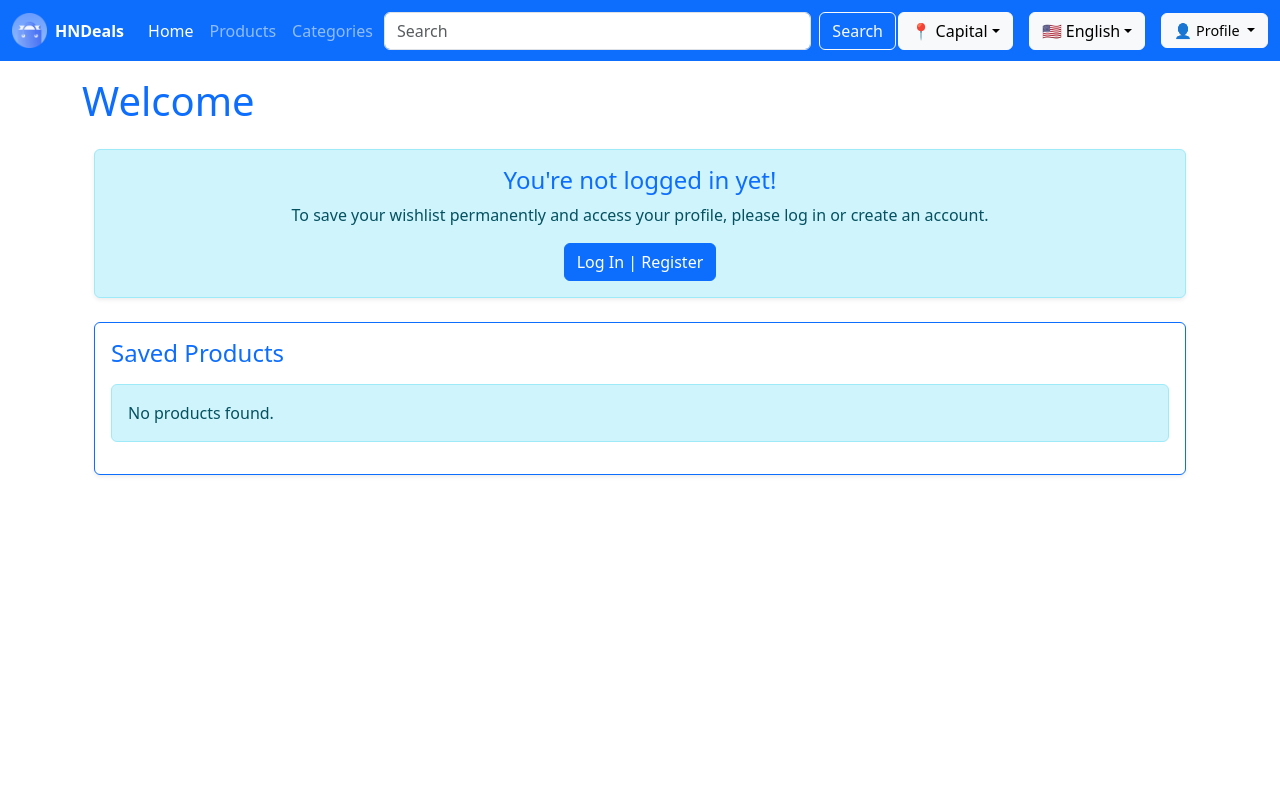
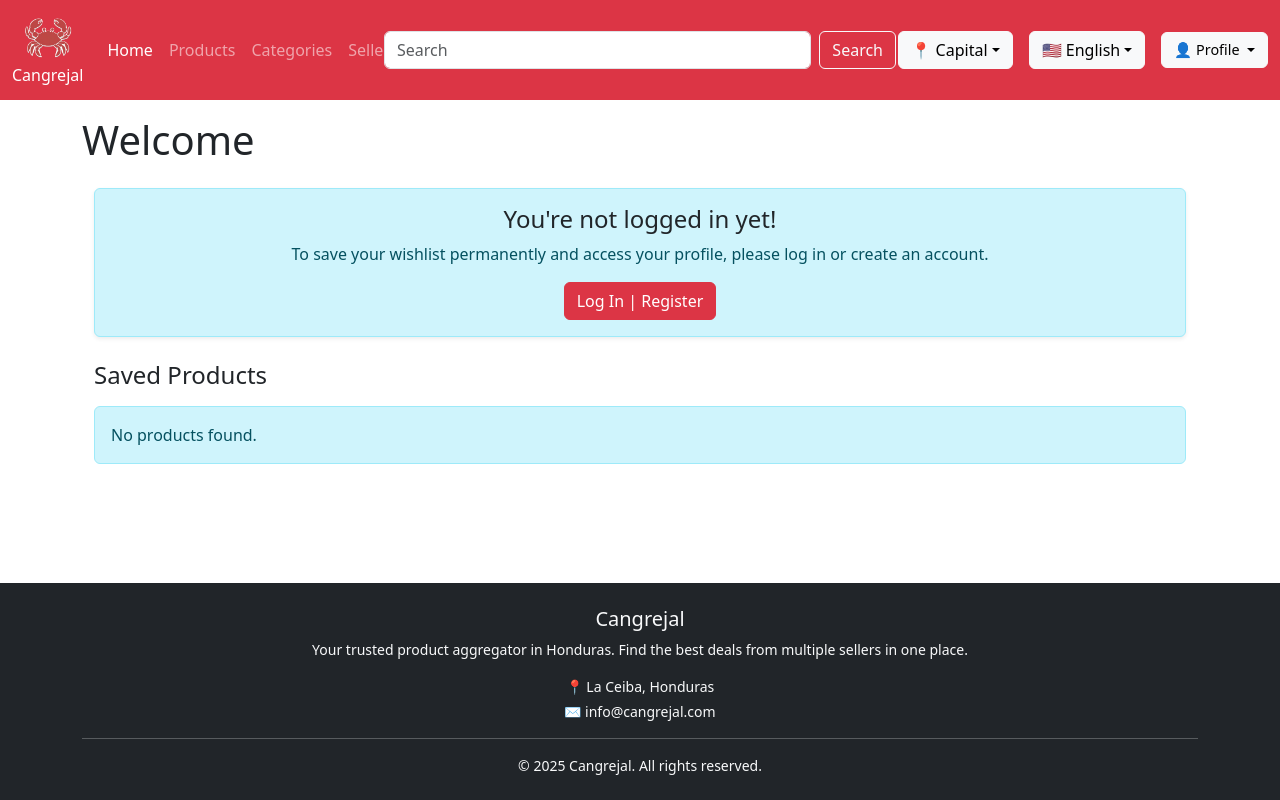
Before and after one commit to anna-at-sea/shop-aggregator, a Django app: page /en/users/anonymous/ in a window 1280 px wide. Run offline with Django 5.2, Linux system fonts and the light colour scheme; data comes from the database, SQL or seed files in the repository; parts of the project's set-up code (start-up, migrations or seed data) failed here and were passed over; some libraries are stand-ins or nearby versions.

Commit message:
Change branding, add footer

```diff
--- a/honduras_shop_aggregator/static/css/custom.css
+++ b/honduras_shop_aggregator/static/css/custom.css
@@ -13,3 +13,34 @@
     max-height: calc(100vh - 40px);
     overflow-y: auto;
 }
+
+.product-name {
+    display: -webkit-box;
+    -webkit-line-clamp: 2;
+    -webkit-box-orient: vertical;
+    overflow: hidden;
+    text-overflow: ellipsis;
+    min-height: 3rem;
+}
+
+.seller-name {
+    white-space: nowrap;
+    overflow: hidden;
+    text-overflow: ellipsis;
+    max-width: 100%;
+}
+
+html, body {
+    height: 100%;
+    margin: 0;
+  }
+
+body {
+    display: flex;
+    flex-direction: column;
+    min-height: 100vh;
+}
+
+main {
+    flex: 1;
+}
--- a/honduras_shop_aggregator/templates/layouts/base.html
+++ b/honduras_shop_aggregator/templates/layouts/base.html
@@ -5,21 +5,22 @@
     <meta charset="UTF-8">
     <meta http-equiv="X-UA-Compatible" content="IE=edge">
     <meta name="viewport" content="width=device-width, initial-scale=1.0">
-    <title>HNDeals</title>
+    <title>Cangrejal</title>
     {% load django_bootstrap5 %}
     {% bootstrap_css %}
     {% bootstrap_javascript %}
     {% load static %}
     <link rel="stylesheet" href="{% static 'css/custom.css' %}">
-    </head>
+    <link rel="icon" href="{% static 'images/favicon.png' %}" type="image/png">
+</head>
 <body>
     <header>
-        <nav class="navbar navbar-expand-lg navbar-dark {% if user.is_authenticated and user.is_seller %}bg-secondary{% else %}bg-primary{% endif %} py-2">
+        <nav class="navbar navbar-expand-lg navbar-dark {% if user.is_authenticated and user.is_seller %}bg-secondary{% else %}bg-danger{% endif %} py-2">
             <div class="container-fluid position-relative">
                 <div class="d-flex align-items-center">
-                    <a class="navbar-brand d-flex align-items-center me-3" href="{% url 'index' %}">
-                        <img src="{% static 'images/shopping-cart-7436205_640.png' %}" alt="HNDeals Logo" width="35" height="35" class="me-2">
-                        <span class="fs-6 fw-bold">HNDeals</span>
+                    <a class="navbar-brand d-flex flex-column align-items-center me-3" href="{% url 'index' %}">
+                        <img src="{% static 'images/logo.png' %}" alt="Cangrejal Logo" width="50" height="50">
+                        <span class="fs-6">Cangrejal</span>
                     </a>
                     <ul class="navbar-nav">
                         <li class="nav-item">
@@ -121,10 +122,29 @@
         </nav>
     </header>
 
-
+<main>
 <p></p>
   <div class="container wrapper flex-grow-1">
       {% block content %}{% endblock %}
   </div>
+</main>
+
+<footer class="bg-dark text-light py-4 mt-5">
+    <div class="container text-center">
+      <h5>Cangrejal</h5>
+      <p class="small mb-3">
+        {% translate "Your trusted product aggregator in Honduras. Find the best deals from multiple sellers in one place." %}
+      </p>
+
+      <p class="small mb-1">📍 La Ceiba, Honduras</p>
+      <p class="small mb-1">✉️ info@cangrejal.com</p>
+
+      <hr class="border-light">
+      <div class="small">
+        &copy; {% now "Y" %} Cangrejal. {% translate "All rights reserved." %}
+      </div>
+    </div>
+  </footer>
+
 </body>
 </html>
--- a/honduras_shop_aggregator/templates/layouts/base_form.html
+++ b/honduras_shop_aggregator/templates/layouts/base_form.html
@@ -32,7 +32,7 @@
         {% csrf_token %}
         {{ form|default:form|crispy }}
         <input
-            class="{{ button_class|default:'btn btn-primary' }}"
+            class="{{ button_class|default:'btn btn-danger' }}"
             type="submit"
             value="{{ button_text }}">
     </form>
--- a/honduras_shop_aggregator/templates/pages/categories/category_list.html
+++ b/honduras_shop_aggregator/templates/pages/categories/category_list.html
@@ -6,7 +6,7 @@
 {% include "partials/flash_message.html" %}
 
 <div class="container mt-4">
-    <h1 class="text-primary mb-4">{% translate "Categories" %}</h1>
+    <h1 class="text-dark mb-4">{% translate "Categories" %}</h1>
 
     {% if categories %}
       <div class="row row-cols-1 row-cols-sm-2 row-cols-md-3 row-cols-lg-4 g-4">
@@ -15,7 +15,7 @@
             <div class="card h-100 shadow-sm border-0">
               <div class="card-body d-flex flex-column">
                 <h5 class="card-title text-center mb-3">
-                  <a href="{% url 'category_page' category.slug %}" class="text-decoration-none text-primary">
+                  <a href="{% url 'category_page' category.slug %}" class="text-decoration-none text-dark">
                     {{ category.name }}
                   </a>
                 </h5>
--- a/honduras_shop_aggregator/templates/pages/categories/category_page.html
+++ b/honduras_shop_aggregator/templates/pages/categories/category_page.html
@@ -8,12 +8,12 @@
 
 <div class="container mt-4">
     <div class="mb-3">
-      <a href="{% url 'category_list' %}" class="text-decoration-none text-primary">
+      <a href="{% url 'category_list' %}" class="text-decoration-none text-secondary">
         ← {% translate "Back to Categories" %}
       </a>
     </div>
 
-    <h1 class="text-primary mb-4">{{ category.name }} {% translate "in" %} {{ current_city.name }}</h1>
+    <h1 class="text-dark mb-4">{{ category.name }} {% translate "in" %} {{ current_city.name }}</h1>
 
     <div class="row">
       <div class="col-12 col-md-3">
@@ -21,7 +21,7 @@
               <form method="get" class="card">
                   <div class="card-body bg-light">
                       {{ filter.form|crispy }}
-                      <button type="submit" class="btn btn-primary btn-sm">{% translate "Show" %}</button>
+                      <button type="submit" class="btn btn-danger btn-sm">{% translate "Show" %}</button>
                   </div>
               </form>
           </div>
--- a/honduras_shop_aggregator/templates/pages/products/product_list.html
+++ b/honduras_shop_aggregator/templates/pages/products/product_list.html
@@ -7,7 +7,7 @@
 {% include "partials/flash_message.html" %}
 
 <div class="container mt-4">
-    <h1 class="text-primary mb-4">{% translate "All Products in" %} {{ current_city.name }}</h1>
+    <h1 class="text-dark mb-4">{% translate "All Products in" %} {{ current_city.name }}</h1>
 
     <div class="row">
         <div class="col-12 col-md-3">
@@ -15,7 +15,7 @@
                 <form method="get" class="card">
                     <div class="card-body bg-light">
                         {{ filter.form|crispy }}
-                        <button type="submit" class="btn btn-primary btn-sm">{% translate "Show" %}</button>
+                        <button type="submit" class="btn btn-danger btn-sm">{% translate "Show" %}</button>
                     </div>
                 </form>
             </div>
--- a/honduras_shop_aggregator/templates/pages/users/profile.html
+++ b/honduras_shop_aggregator/templates/pages/users/profile.html
@@ -4,26 +4,26 @@
 
 {% block content %}
 {% include "partials/flash_message.html" %}
-<h1 class="text-primary">{% translate "Welcome" %}{% if user.is_authenticated %}, {{ user.username }}{% else %}{% endif %} </h1>
+<h1 class="text-dark">{% translate "Welcome" %}{% if user.is_authenticated %}, {{ user.username }}{% else %}{% endif %} </h1>
 <div class="container mt-4">
 {% if user.is_authenticated %}
     <div class="row">
         <div class="col-md-4">
-            <div class="card text-center border-primary shadow-sm">
-                <img src="{% static 'images/profile_placeholder.svg' %}" class="card-img-top rounded-circle mx-auto mt-3 border border-primary" alt="User Avatar" style="width: 120px;">
+            <div class="card text-center shadow-sm">
+                <img src="{% static 'images/profile_placeholder.svg' %}" class="card-img-top rounded-circle mx-auto mt-3 border" alt="User Avatar" style="width: 120px;">
                 <div class="card-body">
-                    <h5 class="card-title text-primary">{{ user.username }}</h5>
+                    <h5 class="card-title text-dark">{{ user.username }}</h5>
                     <p class="text-muted">{% translate "Member since" %}: {{ user.date_joined }}</p>
                 </div>
             </div>
 
             <div class="dropdown mt-3 text-center">
-                <button class="btn btn-primary dropdown-toggle" type="button" id="settingsDropdown" data-bs-toggle="dropdown" aria-expanded="false">
+                <button class="btn btn-danger dropdown-toggle" type="button" id="settingsDropdown" data-bs-toggle="dropdown" aria-expanded="false">
                     ⚙️ {% translate "Settings" %}
                 </button>
                 <ul class="dropdown-menu shadow-sm border-0">
-                    <li><a class="dropdown-item text-primary" href="{% url 'user_update' user.username %}"><i class="bi bi-pencil"></i> {% translate "Edit Profile" %}</a></li>
-                    <li><a class="dropdown-item text-primary" href="{% url 'user_password_change' user.username %}"><i class="bi bi-key"></i> {% translate "Change Password" %}</a></li>
+                    <li><a class="dropdown-item text-danger" href="{% url 'user_update' user.username %}"><i class="bi bi-pencil"></i> {% translate "Edit Profile" %}</a></li>
+                    <li><a class="dropdown-item text-danger" href="{% url 'user_password_change' user.username %}"><i class="bi bi-key"></i> {% translate "Change Password" %}</a></li>
                     <li><hr class="dropdown-divider"></li>
                     <li><a class="dropdown-item text-danger" href="{% url 'user_delete' user.username %}"><i class="bi bi-trash"></i> {% translate "Delete Account" %}</a></li>
                 </ul>
@@ -31,9 +31,9 @@
         </div>
 
         <div class="col-md-8">
-            <div class="card border-primary shadow-sm">
+            <div class="card shadow-sm">
                 <div class="card-body">
-                    <h4 class="card-title text-primary">{% translate "Profile Details" %}</h4>
+                    <h4 class="card-title text-dark">{% translate "Profile Details" %}</h4>
                     <ul class="list-group list-group-flush">
                         <li class="list-group-item"><strong>{% translate "Name" %}:</strong> {{ user.first_name }} {{ user.last_name }}</li>
                         <li class="list-group-item"><strong>{% translate "Email" %}:</strong> {{ user.email }}</li>
@@ -44,17 +44,18 @@
     </div>
 {% else %}
     <div class="alert alert-info text-center shadow-sm">
-    <h4 class="text-primary">{% translate "You're not logged in yet!" %}</h4>
+    <h4 class="text-dark">{% translate "You're not logged in yet!" %}</h4>
     <p>{% translate "To save your wishlist permanently and access your profile, please log in or create an account." %}</p>
-    <a href="{% url 'user_create' %}" class="btn btn-primary">{% translate "Log In | Register" %}</a>
+    <a href="{% url 'user_create' %}" class="btn btn-danger">{% translate "Log In | Register" %}</a>
     </div>
 {% endif %}
 
     <div class="row mt-4">
         <div class="col">
-            <div class="card border-primary shadow-sm">
+            <div>
                 <div class="card-body">
-                    <h4 class="card-title text-primary">{% translate "Saved Products" %}</h4>
+                    <h4 class="card-title text-dark">{% translate "Saved Products" %}</h4>
+                    <p></p>
                     {% include "partials/_product_grid.html" %}
                 </div>
             </div>
--- a/honduras_shop_aggregator/templates/partials/_product_grid.html
+++ b/honduras_shop_aggregator/templates/partials/_product_grid.html
@@ -4,7 +4,7 @@
 <div class="row row-cols-1 row-cols-sm-2 row-cols-md-2 row-cols-lg-3 row-cols-xl-4 g-3 gy-4 justify-content-start">
     {% for product in products %}
     <div class="col d-flex justify-content-center position-relative">
-        <div class="card shadow-sm border-primary p-2 card-hover" style="width: 100%; max-width: 320px;">
+        <div class="card shadow-sm p-2 card-hover" style="width: 100%; max-width: 320px;">
             {% csrf_token %}
             <button class="btn like-btn position-absolute top-0 end-0 m-2" style="z-index: 10;" data-product-id="{{ product.pk }}">
                 {% if user.is_authenticated and product.is_liked %}
@@ -19,7 +19,7 @@
             </button>
             <img src="{{ product.image.url }}" class="card-img-top" alt="{{ product.product_name }}" style="max-height: 300px; object-fit: contain;">
             <div class="card-body">
-                <h5 class="card-title mb-2 fw-semibold text-primary">{{ product.product_name }}</h5>
+                <h5 class="card-title mb-2 fw-semibold text-dark product-name">{{ product.product_name }}</h5>
                 <a href="{% url 'product_card' product.slug %}" class="text-decoration-none text-dark stretched-link"></a>
                 <p class="card-text mb-1">
                     <span class="fs-5 fw-bold text-dark">{{ product.product_price }} L</span>
@@ -34,9 +34,9 @@
                     {% endif %}
                 <br>
                 <strong>{% translate "Saved" %}:</strong> {{ product.likes.all.count }}
-                <a href="{% url 'product_update' product.slug %}" class="btn btn-primary btn-sm mt-2">{% translate "Edit Product Info" %}</a>
+                <a href="{% url 'product_update' product.slug %}" class="btn btn-danger btn-sm mt-2">{% translate "Edit Product Info" %}</a>
                 {% else %}
-                <p class="card-text mb-0 text-muted small">
+                <p class="card-text mb-0 text-muted small seller-name">
                     {% translate "Sold by" %}: <span class="fw-medium text-secondary">{{ product.seller }}</span>
                 </p>
                 <p class="card-text mb-0 text-muted small">
```
Also changed, not shown: honduras_shop_aggregator/templates/pages/products/product_card.html (+4 -4 lines), honduras_shop_aggregator/static/images/favicon.png (added), honduras_shop_aggregator/static/images/logo.png (added).
